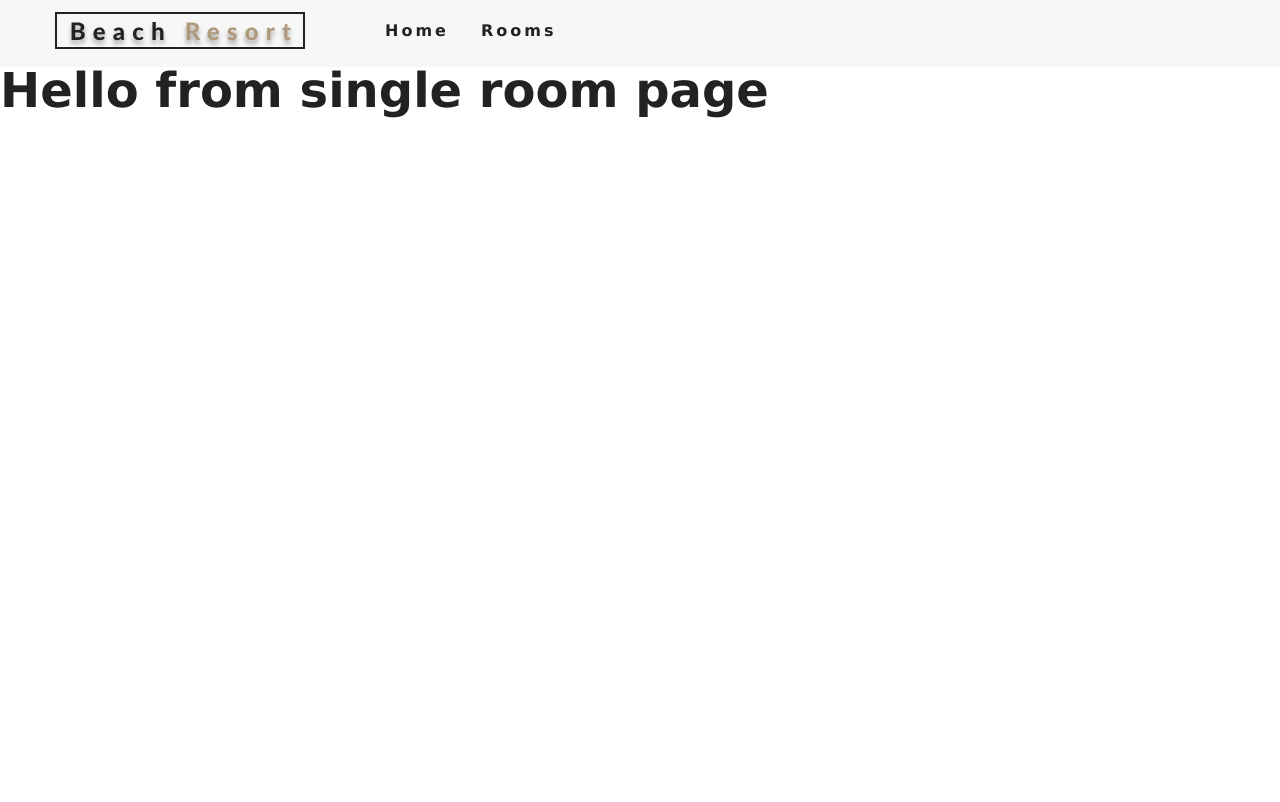
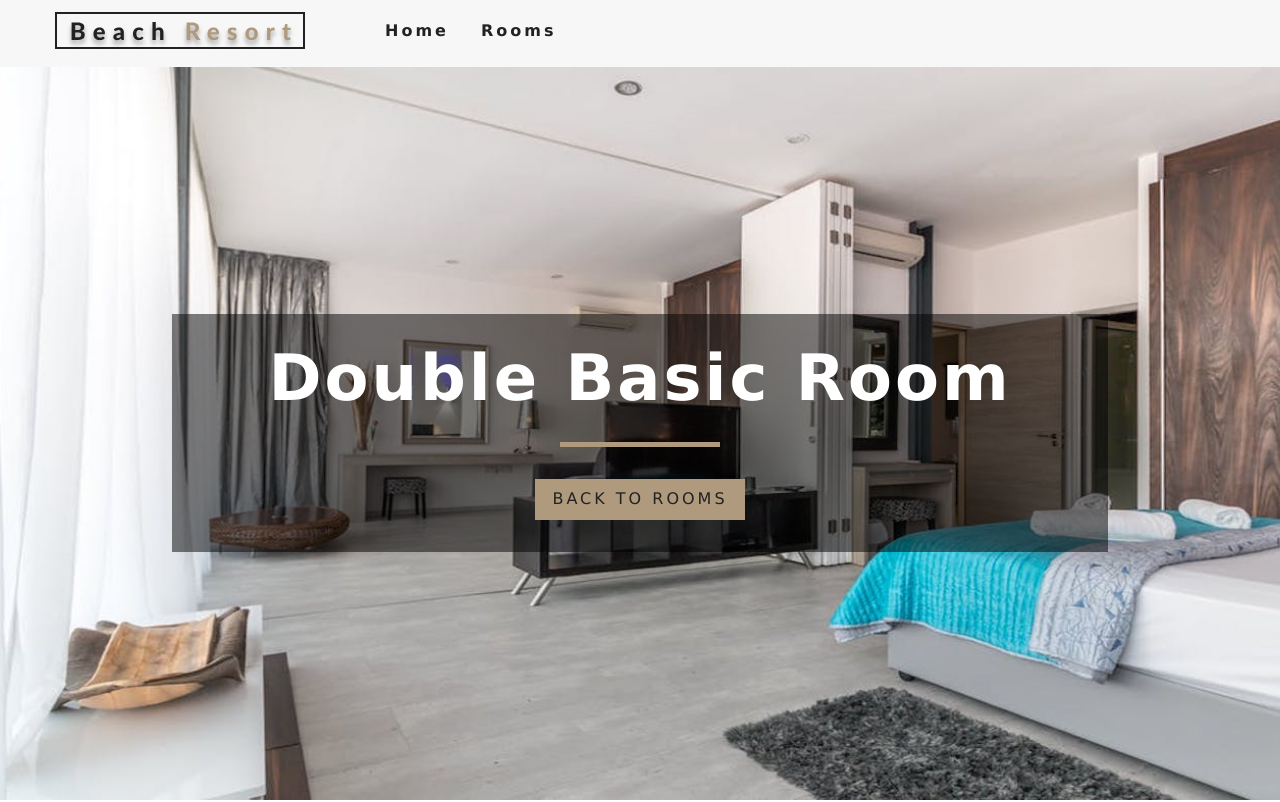
Before and after one commit to anketmanoj/anket-resort, a React (Create React App) app: page /rooms/double-basic in a window 1280 px wide. Shown: the top 802 px of the page. Built offline with nearby package versions, Linux system fonts and the light colour scheme.

Commit message:
worked on singleRoom components

```diff
--- a/package.json
+++ b/package.json
@@ -10,7 +10,8 @@
     "react-dom": "^16.13.1",
     "react-icons": "^3.11.0",
     "react-router-dom": "^5.2.0",
-    "react-scripts": "3.4.3"
+    "react-scripts": "3.4.3",
+    "styled-components": "^5.2.0"
   },
   "scripts": {
     "start": "react-scripts start",
--- a/src/Context.js
+++ b/src/Context.js
@@ -35,9 +35,16 @@
         });
         return tempItems;
     }
+
+    getRoom = (slug) => {
+        let tempRooms = [...this.state.rooms];
+        const room = tempRooms.find((room) => room.slug === slug);
+        return room;
+    };
+
     render() {
         return (
-            <RoomContext.Provider value={{...this.state}}>
+            <RoomContext.Provider value={{...this.state, getRoom: this.getRoom}}>
                 {this.props.children}
             </RoomContext.Provider>
         )
--- /dev/null
+++ b/src/components/StyledHero.js
@@ -0,0 +1,13 @@
+import styled from 'styled-components';
+import defaultImg from '../images/room-1.jpeg';
+
+const StyledHero = styled.header`
+    min-height: calc(100vh - 66px);
+    background: url(${props => props.img ? props.img : defaultImg}) center/cover no-repeat;
+    display: flex;
+    align-items: center;
+    justify-content: center;
+
+`
+
+export default StyledHero;
--- a/src/pages/SingleRoom.js
+++ b/src/pages/SingleRoom.js
@@ -1,10 +1,82 @@
-import React, { Component } from 'react'
+import React, { Component } from 'react';
+import defaultBcg from '../images/room-1.jpeg';
+import Hero from '../components/Hero';
+import Banner from '../components/Banner';
+import {Link} from 'react-router-dom';
+import {RoomContext} from '../Context';
+import StyledHero from '../components/StyledHero';
+
+
 
 export default class SingleRoom extends Component {
+    constructor(props){
+        super(props)
+        // console.log(this.props);
+        this.state = {
+            slug: this.props.match.params.slug,
+            defaultBcg
+        };
+    }
+    static contextType = RoomContext;
     render() {
+        const {getRoom} = this.context;
+        const room = getRoom(this.state.slug);
+        // console.log(room);
+        if(!room){
+            return (
+                <div className='error'>
+                    <h3>No such room exists...</h3>
+                    <Link to="/rooms" className="btn-primary">
+                        Back to Rooms
+                    </Link>
+                </div>
+            )
+        }
+        const {name, description, capacity, size, price, extras, breakfast, pets, images} = room;
+        const [mainImg, ...defaultImg] = images;
+        // console.log(defaultImg);
         return (
             <div>
-                <h1>Hello from single room page</h1>
+                <StyledHero img={mainImg || this.state.defaultBcg}>
+                    <Banner title={`${name} room`}>
+                        <Link to="/rooms" className="btn-primary">
+                            Back to rooms
+                        </Link>
+                    </Banner>
+                </StyledHero>
+                <section className="single-room">
+                    <div className="single-room-images">
+                        {defaultImg.map((item, index) => {
+                            return <img key={index} src={item} alt={name}/>;
+                        })}
+                    </div>
+                    <div className="single-room-info">
+                        <article className='desc'>
+                            <h3>details</h3>
+                            <p>{description}</p>
+                        </article>
+                        <article className="info">
+                            <h3>info</h3>
+                            <h6>Price: ${price}</h6>
+                            <h6>Size: {size} SQFT</h6>
+                            <h6>
+                                max capacity: {
+                                    capacity > 1 ? `${capacity} people` : `${capacity} person`
+                                }
+                            </h6>
+                            <h6>{pets ? "Pets are allowed" : "no pets allowed"}</h6>
+                            <h6>{breakfast && "free breakfast included"}</h6>
+                        </article>
+                    </div>
+                </section>
+                <section className="room-extras">
+                    <h6>extras</h6>
+                    <ul className="extras">
+                        {extras.map((item, index) => {
+                            return <li key={index}>- {item}</li>;
+                        })}
+                    </ul>
+                </section>
             </div>
         )
     }
```
Also changed, not shown: src/pages/Home.js (line endings or trailing spaces), 1 other file (tests, documents, lock files or other folders).
